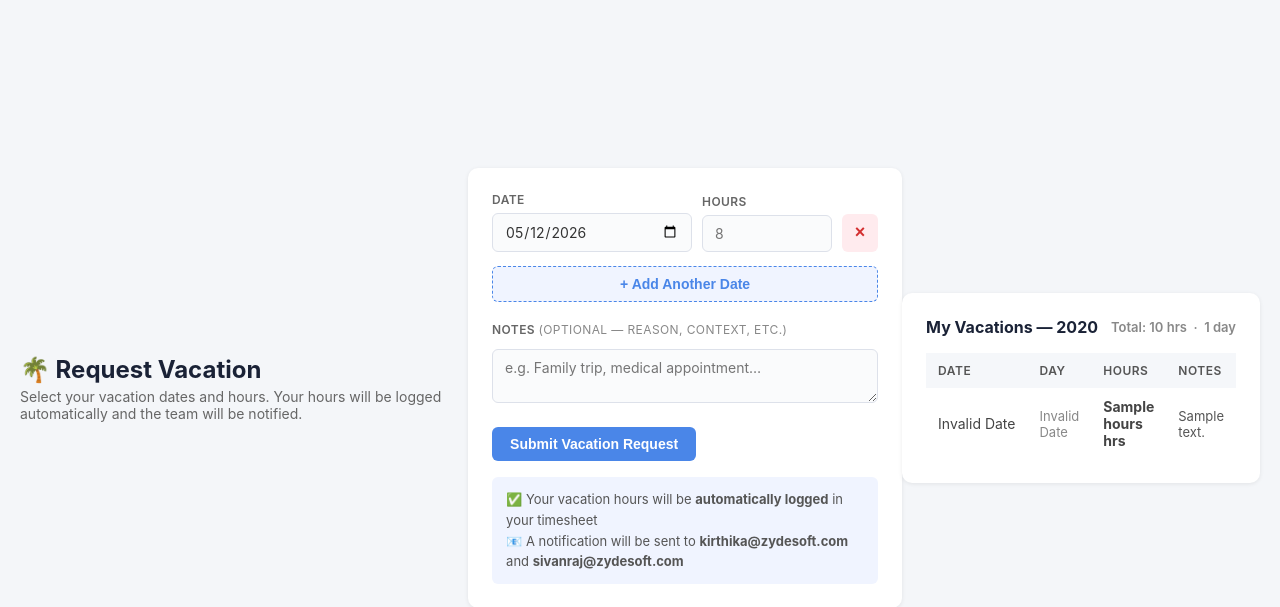
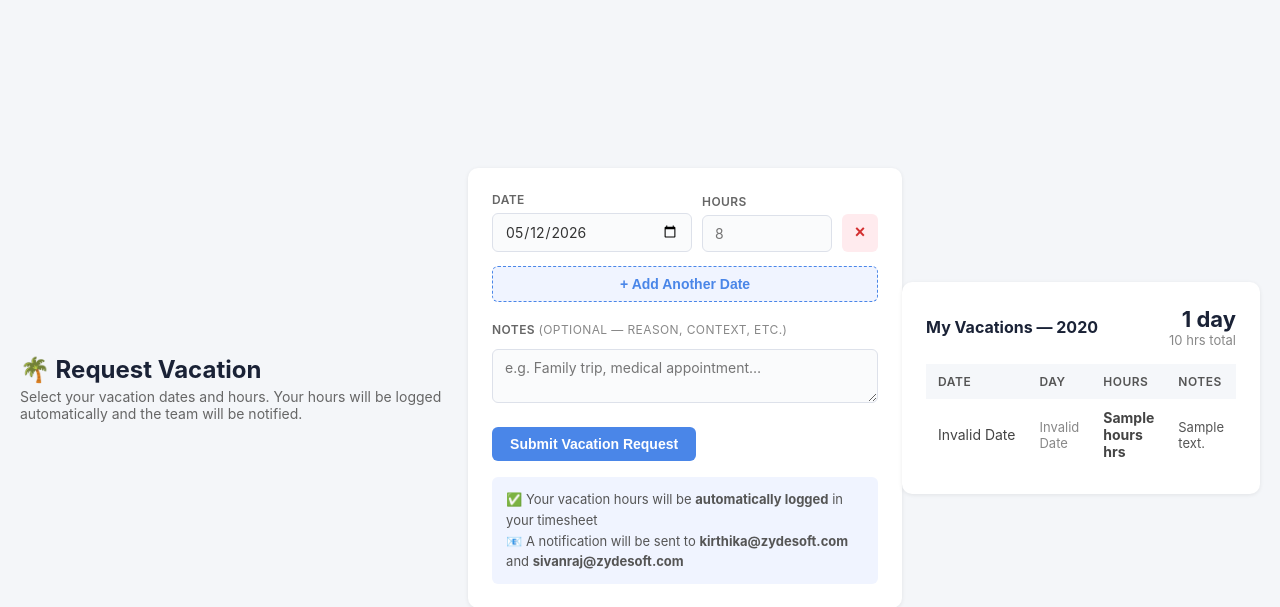
Before and after one commit to KirthiArun/timesheet-app, a Flask app: template templates/vacation.html in a window 1280 px wide. Shown: the top 607 px of the page. Run offline with Flask 3, Linux system fonts and the light colour scheme; the template is opened without the code that fills it: most values are stand-ins (such as "Sample title", 1, 10 or a date in 2020); parts of the project's set-up code (start-up, migrations or seed data) failed here and were passed over; some libraries are stand-ins or nearby versions.

Commit message:
Vacation days update

```diff
--- a/templates/vacation.html
+++ b/templates/vacation.html
@@ -231,12 +231,15 @@ addRow(today);
 {% if vacation_entries %}
 <div class="panel">
     <div style="display:flex;justify-content:space-between;align-items:center;margin-bottom:16px;">
-        <h2 style="margin:0;border:none;padding:0;">My Vacations — {{ year }}</h2>
-        <span style="font-size:13px;color:#888;font-weight:600;">
-            Total: {{ vacation_entries | sum(attribute='hours') }} hrs
-            &nbsp;·&nbsp;
-            {{ vacation_entries | length }} day{% if vacation_entries | length != 1 %}s{% endif %}
-        </span>
+    <h2 style="margin:0;border:none;padding:0;">My Vacations — {{ year }}</h2>
+        <div style="text-align:right;">
+            <div style="font-size:22px;font-weight:700;color:#1a2236;">
+                {{ vacation_entries | length }} day{% if vacation_entries | length != 1 %}s{% endif %}
+            </div>
+            <div style="font-size:13px;color:#888;">
+                {{ vacation_entries | sum(attribute='hours') }} hrs total
+            </div>
+        </div>
     </div>
     <table>
         <thead>
```
